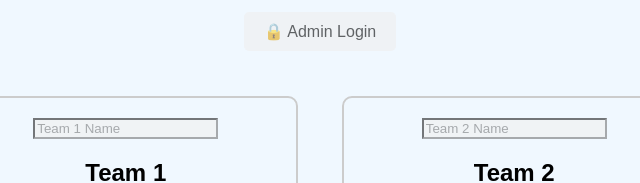
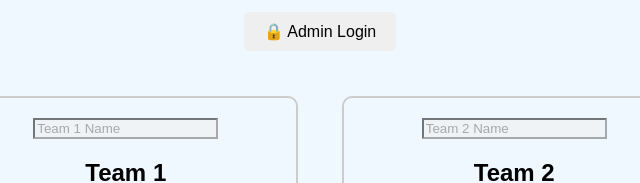
Before and after one commit to capysantana/cloud-security-challenge, a plain HTML site: page index.html in a window 1280 px wide. Shown: the part 289-472 px from the top of the page, 320-960 px from the left. Drawn offline with Linux system fonts and the light colour scheme.

Commit message:
Add files via upload

```diff
--- a/index.html
+++ b/index.html
@@ -64,10 +64,10 @@
 
   <h1>Cloud Security Benchmark Challenge</h1>
 
-  <div style="display: flex; flex-direction: column; align-items: center; margin-bottom: 20px;">
-    <img src="WarCapy.png" alt="Professor Capybara" style="max-width: 250px; border-radius: 20px; margin-bottom: 10px;">
-    <button class="locked" onclick="unlockAdmin()">🔒 Admin Login</button>
-  </div>
+ <div style="display: flex; flex-direction: column; align-items: center; margin-bottom: 20px;">
+  <img src="WarCapy.png" alt="Professor Capybara" style="max-width: 250px; border-radius: 20px; margin-bottom: 10px;">
+  <button onclick="unlockAdmin()">🔒 Admin Login</button>
+</div>
 
   <!-- Sound Effect -->
   <audio id="fail-sound" src="https://www.soundjay.com/button/beep-10.mp3" preload="auto"></audio>
```
